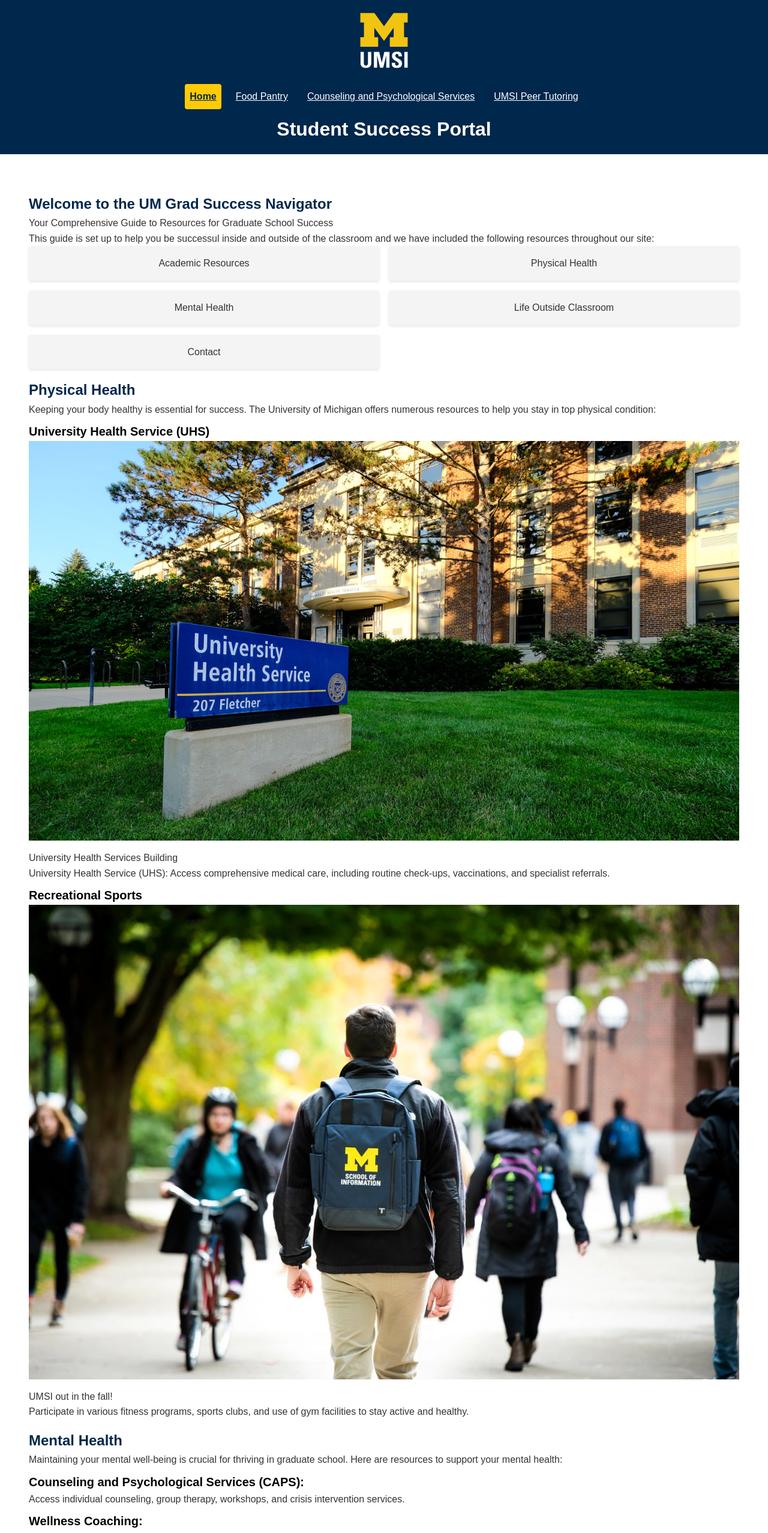
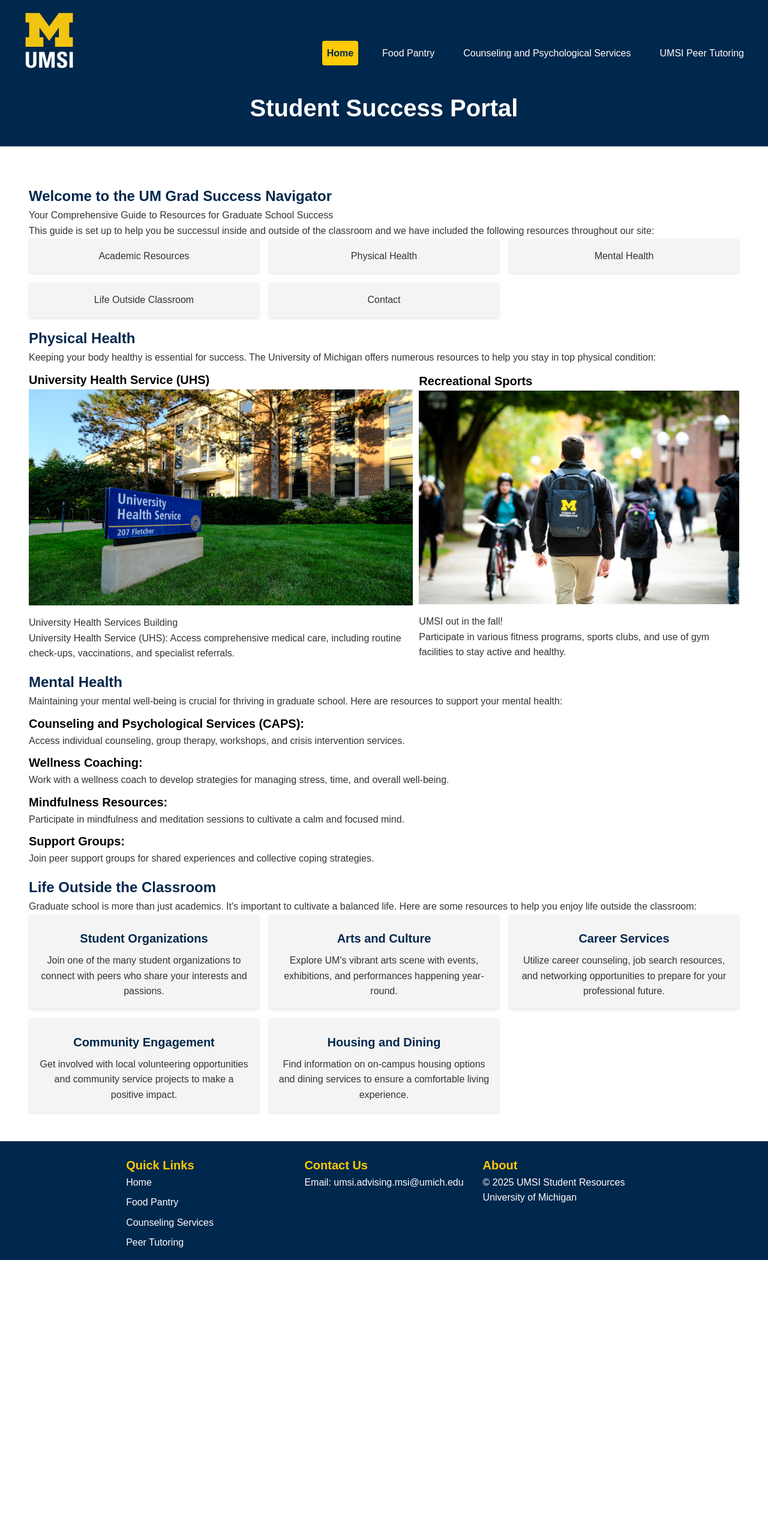
Before and after one commit to qichangg/client_project_w25, a plain HTML site: page index.html in a window 1280 px wide. Shown: the top 2555 px of the page at 60% size. After the commit the page ends 2100 px from the top, so only its background shows below. Drawn offline with Linux system fonts and the light colour scheme.

Commit message:
Add files via upload

```diff
--- a/css/style.css
+++ b/css/style.css
@@ -66,6 +66,7 @@ nav ul li a {
     color: #ffffff;
     padding: 0.5rem;
     border-radius: 4px;
+    text-decoration: none;
 }
 
 nav ul li a[aria-current="page"] {
@@ -86,9 +87,7 @@ img {
 }
 
 main ul {
-    display: grid;
-    grid-template-columns: repeat(2, 1fr);
-    gap: 1rem;
+    display: block;
     padding: 0;
     list-style: none;
 }
@@ -109,10 +108,102 @@ main ul li h3 {
 footer {
     background: #00274C;
     color: #ffffff;
-    text-align: center;
-    padding: 1rem;
+    padding: 2rem 1rem;
 }
 
-footer a {
+.footer-content {
+    display: grid;
+    grid-template-columns: repeat(auto-fit, minmax(250px, 1fr));
+    gap: 2rem;
+    max-width: 1200px;
+    margin: 0 auto;
+}
+
+
+.footer-section h3 {
     color: #FFCB05;
 }
+
+.footer-section ul {
+    list-style: none;
+    display: flex;
+    flex-direction: column;
+    gap: 0.5rem;
+}
+
+.footer-section a {
+    color: #ffffff;
+    text-decoration: none;
+}
+
+.footer-section a:hover {
+    text-decoration: underline;
+    color: #FFCB05;
+}
+
+@media screen and (min-width: 768px) {
+    header {
+        display: grid;
+        grid-template-columns: auto 1fr;
+        grid-template-areas:
+            "logo skip"
+            "logo nav"
+            "title title";
+        align-items: center;
+        padding: 1rem 2rem;
+        text-align: left;
+    }
+
+    .UMSI-logo {
+        grid-area: logo;
+        margin-right: 2rem;
+    }
+
+    nav {
+        grid-area: nav;
+    }
+
+    header h1 {
+        grid-area: title;
+        text-align: center;
+        padding: 1rem 0;
+        font-size: 2.5rem;
+    }
+
+    nav ul {
+        justify-content: flex-end;
+        gap: 2rem;
+    }
+
+    main {
+        max-width: 1200px;
+        margin: 0 auto;
+    }
+
+    main ul {
+    display: grid;
+    grid-template-columns: repeat(3, 1fr);
+    gap: 1rem;
+    padding: 0;
+    list-style: none;
+    }
+
+    section {
+        display: block;
+    }
+
+    .secondary {
+        display: flex;
+        flex-wrap: nowrap;
+        justify-content: space-between;
+        align-items: center;
+        gap: 10px;
+    }
+
+    footer {
+        display: flex;
+        justify-content: space-between;
+        align-items: center;
+        padding: 1rem 2rem;
+    }
+}
--- a/index.html
+++ b/index.html
@@ -38,6 +38,7 @@
         <section>
             <h2>Physical Health</h2>
             <p>Keeping your body healthy is essential for success. The University of Michigan offers numerous resources to help you stay in top physical condition:</p>
+            <section class="secondary">
                 <article>
                     <h3>University Health Service (UHS)</h3>
                     <figure>
@@ -54,6 +55,7 @@
                     </figure>
                     <p>Participate in various fitness programs, sports clubs, and use of gym facilities to stay active and healthy.</p>
                 </article>
+            </section>
         </section>
 
         <section>
@@ -112,7 +114,27 @@
         </section>
     </main>
     <footer>
-        <p>MSI Academic Advising | <a href="https://sites.google.com/umich.edu/msiacademicadvising/student-support-resources">UMSI Academic Advising </a></p>
+        <div class="footer-content">
+            <div class="footer-section">
+                <h3>Quick Links</h3>
+                <ul>
+                    <li><a href="index.html">Home</a></li>
+                    <li><a href="page_1.html">Food Pantry</a></li>
+                    <li><a href="page_2.html">Counseling Services</a></li>
+                    <li><a href="page_3.html">Peer Tutoring</a></li>
+                </ul>
+            </div>
+            <div class="footer-section">
+                <h3>Contact Us</h3>
+                <p>Email: <a href="mailto:umsi.advising.msi@umich.edu">umsi.advising.msi@umich.edu</a></p>
+            </div>
+            <div class="footer-section">
+                <h3>About</h3>
+                <p>© <span id="year"></span> UMSI Student Resources</p>
+                <p>University of Michigan</p>
+            </div>
+        </div>
     </footer>
+    <script src="js/script.js"></script>
 </body>
 </html>
--- /dev/null
+++ b/js/script.js
@@ -0,0 +1 @@
+document.getElementById("year").innerHTML = new Date().getFullYear();
```
Also changed, not shown: 404.html (added, +56 -0 lines), page_1.html (+23 -6 lines), page_2.html (+21 -2 lines), page_3.html (+21 -2 lines). Lines whose indentation alone changed are shown as unchanged.
